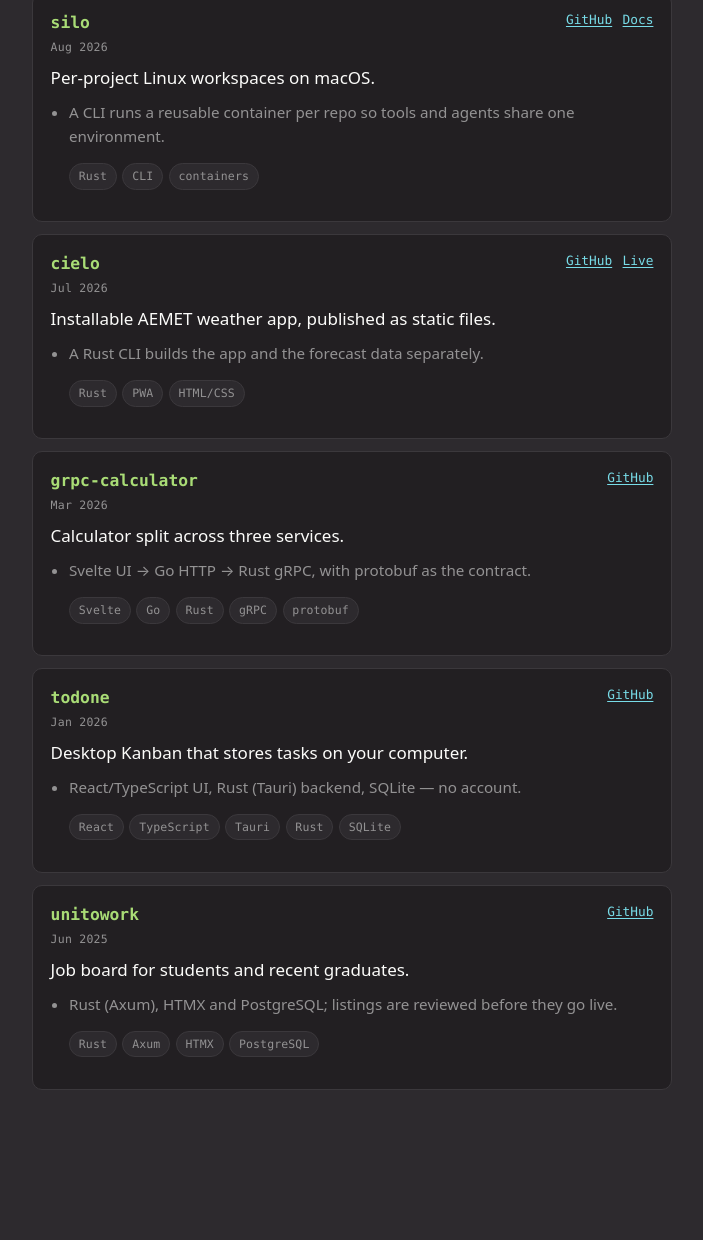
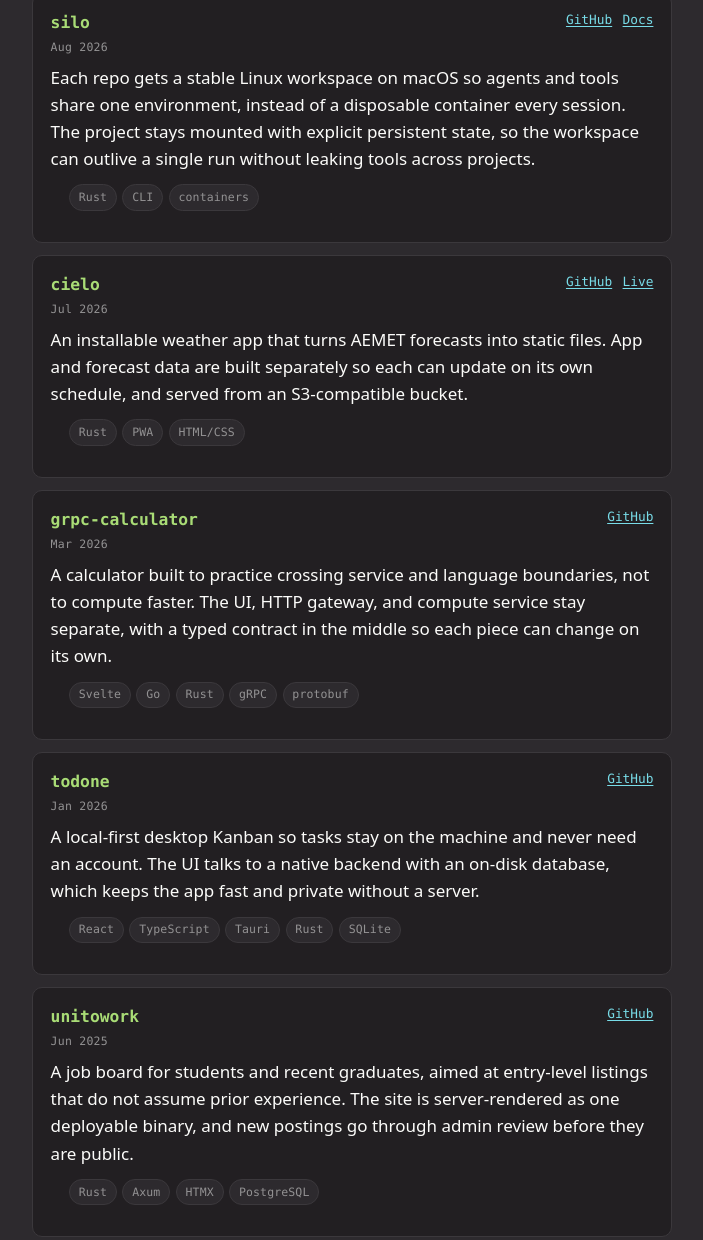
Before and after one commit to serg-cs/serg-cs, a plain HTML site: page docs/cv/index.html in a window 1280 px wide. Shown: the part 1465-2705 px from the top of the page, without its empty margins (288-991 px from the left). Before the commit the page ends 2611 px from the top, so only its background shows below. Drawn offline with Linux system fonts and the light colour scheme.

Commit message:
Improve project descriptions
Signed-off-by: Sergio Castaño Sánchez <sergiocastanosanchez@icloud.com>

```diff
--- a/docs/cv/index.html
+++ b/docs/cv/index.html
@@ -311,10 +311,7 @@
                                     <a href="https://serg-cs.github.io/silo/" data-i18n="link.docs">Docs</a>
                                 </p>
                             </div>
-                            <p class="pitch" data-i18n="silo.pitch">Per-project Linux workspaces on macOS.</p>
-                            <ul>
-                                <li data-i18n="silo.b1">A CLI runs a reusable container per repo so tools and agents share one environment.</li>
-                            </ul>
+                            <p class="pitch" data-i18n="silo.pitch">Each repo gets a stable Linux workspace on macOS so agents and tools share one environment, instead of a disposable container every session. The project stays mounted with explicit persistent state, so the workspace can outlive a single run without leaking tools across projects.</p>
                             <ul class="chips">
                                 <li class="chip">Rust</li>
                                 <li class="chip">CLI</li>
@@ -335,10 +332,7 @@
                                     <a href="https://cielo.serg-cs.com" data-i18n="link.live">Live</a>
                                 </p>
                             </div>
-                            <p class="pitch" data-i18n="cielo.pitch">Installable AEMET weather app, published as static files.</p>
-                            <ul>
-                                <li data-i18n="cielo.b1">A Rust CLI builds the app and the forecast data separately.</li>
-                            </ul>
+                            <p class="pitch" data-i18n="cielo.pitch">An installable weather app that turns AEMET forecasts into static files. App and forecast data are built separately so each can update on its own schedule, and served from an S3-compatible bucket.</p>
                             <ul class="chips">
                                 <li class="chip">Rust</li>
                                 <li class="chip">PWA</li>
@@ -358,10 +352,7 @@
                                     <a href="https://github.com/serg-cs/grpc-calculator" aria-label="grpc-calculator on GitHub">GitHub</a>
                                 </p>
                             </div>
-                            <p class="pitch" data-i18n="grpc.pitch">Calculator split across three services.</p>
-                            <ul>
-                                <li data-i18n="grpc.b1">Svelte UI → Go HTTP → Rust gRPC, with protobuf as the contract.</li>
-                            </ul>
+                            <p class="pitch" data-i18n="grpc.pitch">A calculator built to practice crossing service and language boundaries, not to compute faster. The UI, HTTP gateway, and compute service stay separate, with a typed contract in the middle so each piece can change on its own.</p>
                             <ul class="chips">
                                 <li class="chip">Svelte</li>
                                 <li class="chip">Go</li>
@@ -383,10 +374,7 @@
                                     <a href="https://github.com/serg-cs/todone" aria-label="todone on GitHub">GitHub</a>
                                 </p>
                             </div>
-                            <p class="pitch" data-i18n="todone.pitch">Desktop Kanban that stores tasks on your computer.</p>
-                            <ul>
-                                <li data-i18n="todone.b1">React/TypeScript UI, Rust (Tauri) backend, SQLite — no account.</li>
-                            </ul>
+                            <p class="pitch" data-i18n="todone.pitch">A local-first desktop Kanban so tasks stay on the machine and never need an account. The UI talks to a native backend with an on-disk database, which keeps the app fast and private without a server.</p>
                             <ul class="chips">
                                 <li class="chip">React</li>
                                 <li class="chip">TypeScript</li>
@@ -408,10 +396,7 @@
                                     <a href="https://github.com/serg-cs/unitowork" aria-label="unitowork on GitHub">GitHub</a>
                                 </p>
                             </div>
-                            <p class="pitch" data-i18n="unitowork.pitch">Job board for students and recent graduates.</p>
-                            <ul>
-                                <li data-i18n="unitowork.b1">Rust (Axum), HTMX and PostgreSQL; listings are reviewed before they go live.</li>
-                            </ul>
+                            <p class="pitch" data-i18n="unitowork.pitch">A job board for students and recent graduates, aimed at entry-level listings that do not assume prior experience. The site is server-rendered as one deployable binary, and new postings go through admin review before they are public.</p>
                             <ul class="chips">
                                 <li class="chip">Rust</li>
                                 <li class="chip">Axum</li>
--- a/docs/cv/main.js
+++ b/docs/cv/main.js
@@ -40,24 +40,20 @@ const strings = {
     "landscape.pr7": "Add reusable build-and-deploy workflow",
     "landscape.pr1": "Add landscape2 validate action",
     "sec.projects": "// projects",
-    "silo.pitch": "Per-project Linux workspaces on macOS.",
-    "silo.b1":
-      "A CLI runs a reusable container per repo so tools and agents share one environment.",
+    "silo.pitch":
+      "Each repo gets a stable Linux workspace on macOS so agents and tools share one environment, instead of a disposable container every session. The project stays mounted with explicit persistent state, so the workspace can outlive a single run without leaking tools across projects.",
     "silo.date": "Aug 2026",
-    "cielo.pitch": "Installable AEMET weather app, published as static files.",
-    "cielo.b1": "A Rust CLI builds the app and the forecast data separately.",
+    "cielo.pitch":
+      "An installable weather app that turns AEMET forecasts into static files. App and forecast data are built separately so each can update on its own schedule, and served from an S3-compatible bucket.",
     "cielo.date": "Jul 2026",
-    "grpc.pitch": "Calculator split across three services.",
-    "grpc.b1":
-      "Svelte UI → Go HTTP → Rust gRPC, with protobuf as the contract.",
+    "grpc.pitch":
+      "A calculator built to practice crossing service and language boundaries, not to compute faster. The UI, HTTP gateway, and compute service stay separate, with a typed contract in the middle so each piece can change on its own.",
     "grpc.date": "Mar 2026",
-    "todone.pitch": "Desktop Kanban that stores tasks on your computer.",
-    "todone.b1":
-      "React/TypeScript UI, Rust (Tauri) backend, SQLite — no account.",
+    "todone.pitch":
+      "A local-first desktop Kanban so tasks stay on the machine and never need an account. The UI talks to a native backend with an on-disk database, which keeps the app fast and private without a server.",
     "todone.date": "Jan 2026",
-    "unitowork.pitch": "Job board for students and recent graduates.",
-    "unitowork.b1":
-      "Rust (Axum), HTMX and PostgreSQL; listings are reviewed before they go live.",
+    "unitowork.pitch":
+      "A job board for students and recent graduates, aimed at entry-level listings that do not assume prior experience. The site is server-rendered as one deployable binary, and new postings go through admin review before they are public.",
     "unitowork.date": "Jun 2025",
     "link.docs": "Docs",
     "link.live": "Live",
@@ -100,27 +96,20 @@ const strings = {
     "landscape.pr7": "Añadir un workflow reutilizable de build y deploy",
     "landscape.pr1": "Añadir la action de validación de landscape2",
     "sec.projects": "// proyectos",
-    "silo.pitch": "Workspaces Linux por proyecto en macOS.",
-    "silo.b1":
-      "Una CLI lanza un contenedor reutilizable por repo para que herramientas y agentes compartan el entorno.",
+    "silo.pitch":
+      "Cada repo tiene un workspace Linux estable en macOS para que agentes y herramientas compartan un entorno, en lugar de un contenedor desechable en cada sesión. El proyecto permanece montado y el estado persistente es explícito, de modo que el workspace sobrevive a una ejecución sin mezclar herramientas entre proyectos.",
     "silo.date": "ago. 2026",
     "cielo.pitch":
-      "App instalable del tiempo de AEMET, publicada como ficheros estáticos.",
-    "cielo.b1":
-      "Una CLI en Rust genera la app y los datos de predicción por separado.",
+      "Una app instalable del tiempo que convierte las predicciones de AEMET en ficheros estáticos. La app y los datos de predicción se generan por separado para poder actualizarlos a distinto ritmo, y servirlos desde un bucket compatible con S3.",
     "cielo.date": "jul. 2026",
-    "grpc.pitch": "Calculadora repartida en tres servicios.",
-    "grpc.b1":
-      "UI en Svelte → HTTP en Go → gRPC en Rust, con protobuf como contrato.",
+    "grpc.pitch":
+      "Una calculadora hecha para practicar el cruce de límites entre servicios y lenguajes, no para calcular más rápido. La UI, la pasarela HTTP y el servicio de cálculo van por separado, con un contrato tipado en medio para que cada pieza pueda cambiar por su cuenta.",
     "grpc.date": "mar. 2026",
     "todone.pitch":
-      "Kanban de escritorio que guarda las tareas en el ordenador.",
-    "todone.b1":
-      "UI en React/TypeScript, backend en Rust (Tauri), SQLite — sin cuenta.",
+      "Un Kanban de escritorio local-first para que las tareas se queden en el ordenador y no haga falta una cuenta. La UI habla con un backend nativo y una base de datos en disco, lo que mantiene la app rápida y privada sin servidor.",
     "todone.date": "ene. 2026",
-    "unitowork.pitch": "Tablón de empleo para estudiantes y recién titulados.",
-    "unitowork.b1":
-      "Rust (Axum), HTMX y PostgreSQL; las ofertas se revisan antes de publicarse.",
+    "unitowork.pitch":
+      "Un tablón de empleo para estudiantes y recién titulados, centrado en ofertas de entrada que no asumen experiencia previa. El sitio se renderiza en el servidor como un único binario desplegable, y las nuevas ofertas pasan por revisión de administración antes de publicarse.",
     "unitowork.date": "jun. 2025",
     "link.docs": "Docs",
     "link.live": "Sitio",
```
